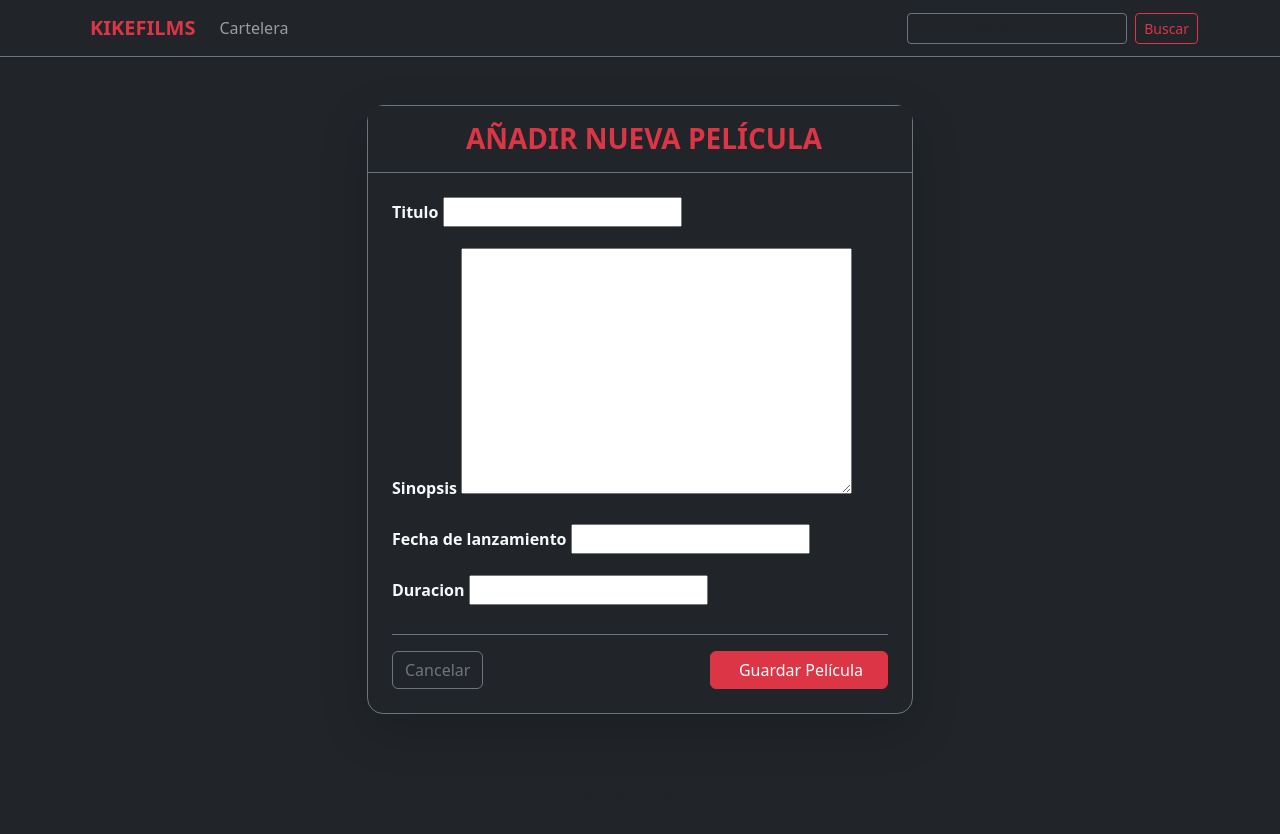
After one commit to LDJSystems/KikeFilms, a Django app: template templates/pelicula/nueva_pelicula.html in a window 1280 px wide. The commit adds this page. Run offline with Django 5.2, Linux system fonts and the light colour scheme; the template is opened without the code that fills it: values that come from a table or form of the project are taken from there, others are empty.

Commit message:
eliminacion de archivos innecesarios, renombre del formulario de agregar peliculas, modificacion del navbar con requisitos de login, recomposicion del incio y arreglo de urls

```diff
--- a/core/urls.py
+++ b/core/urls.py
@@ -3,5 +3,5 @@ from . import views
 
 urlpatterns = [
     path('', views.inicio, name = 'inicio'),
-    path('peliculas/', include('pelicula.urls'))
+    path('peliculas/', include('pelicula.urls')),
 ]
--- a/templates/components/navbar.html
+++ b/templates/components/navbar.html
@@ -12,10 +12,19 @@
 
         <!-- Elementos del menú -->
         <div class="collapse navbar-collapse" id="kikeNavbar">
-            <ul class="navbar-nav me-auto mb-2 mb-lg-0">
+            <ul class="navbar-nav me-auto mb-2 mb-lg-0 align-items-lg-center">
                 <li class="nav-item">
                     <a class="nav-link" href="{% url 'listar_peliculas' %}">Cartelera</a>
                 </li>
+
+                <!-- BOTÓN CONDICIONAL: Solo para Gestores y Superusuarios -->
+                {% if user.is_authenticated and user.is_superuser or user.is_staff %}
+                <li class="nav-item">
+                    <a class="nav-link text-danger fw-bold" href="{% url 'agregar_pelicula' %}">
+                        <i class="bi bi-plus-circle me-1"></i>+ Añadir Película
+                    </a>
+                </li>
+                {% endif %}
             </ul>
 
             <!-- Buscador -->
--- a/templates/core/inicio.html
+++ b/templates/core/inicio.html
@@ -10,7 +10,7 @@
 
     <div class="carousel-indicators">
         {% for pelicula in peliculas|slice:":3" %}
-        <button type="button" data-bs-target="#kikeCarousel" data-bs-slide-to="{{ forloop.counter1 }}"
+        <button type="button" data-bs-target="#kikeCarousel" data-bs-slide-to="{{ forloop.counter0 }}"
             class="{% if forloop.first %}active{% endif %}"></button>
         {% endfor %}
     </div>
@@ -57,7 +57,7 @@
 </div>
 {% endif %}
 
-<!-- 2. Cabecera de Sección -->
+<!-- 2. Cabecera de Sección (Sin el botón, movido al Navbar) -->
 <div class="d-flex align-items-center justify-content-between mb-4 border-bottom border-secondary pb-3">
     <h3 class="fw-bold text-white m-0 text-uppercase border-start border-4 border-danger ps-3">
         Catálogo Completo
--- /dev/null
+++ b/templates/pelicula/nueva_pelicula.html
@@ -0,0 +1,52 @@
+{% extends 'base.html' %}
+
+{% block title %}KikeFilms - Añadir Película{% endblock %}
+
+{% block content %}
+<div class="row justify-content-center my-5">
+    <div class="col-md-8 col-lg-6">
+        <div class="card bg-dark text-white border-secondary shadow-lg rounded-4">
+            <div class="card-header border-secondary text-center py-3 bg-dark">
+                <h3 class="fw-bold text-danger m-0 text-uppercase tracking-wider">
+                    <i class="bi bi-film me-2"></i>Añadir Nueva Película
+                </h3>
+            </div>
+            <div class="card-body p-4">
+                <!-- Imprescindible multipart/form-data para subir la portada -->
+                <form method="POST" enctype="multipart/form-data">
+                    {% csrf_token %}
+
+                    {% if formulario.non_field_errors %}
+                    <div class="alert alert-danger" role="alert">
+                        {{ formulario.non_field_errors }}
+                    </div>
+                    {% endif %}
+
+                    {% for field in formulario %}
+                    <div class="mb-3">
+                        <label for="{{ field.id_for_label }}" class="form-label text-light fw-semibold">
+                            {{ field.label }}
+                        </label>
+                        {{ field }}
+                        {% if field.errors %}
+                        <div class="text-danger small mt-1">
+                            {{ field.errors|striptags }}
+                        </div>
+                        {% endif %}
+                    </div>
+                    {% endfor %}
+
+                    <div class="d-flex justify-content-between align-items-center mt-4 pt-3 border-top border-secondary">
+                        <a href="{% url 'listar_peliculas' %}" class="btn btn-outline-secondary">
+                            Cancelar
+                        </a>
+                        <button type="submit" class="btn btn-danger px-4">
+                            <i class="bi bi-check-circle me-1"></i>Guardar Película
+                        </button>
+                    </div>
+                </form>
+            </div>
+        </div>
+    </div>
+</div>
+{% endblock %}
```
Also changed, not shown: templates/pelicula/nuevo.html (deleted, +0 -19 lines).
